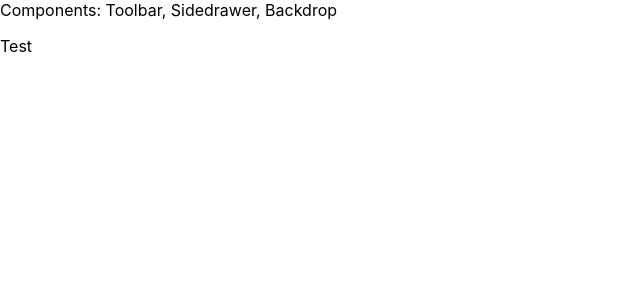
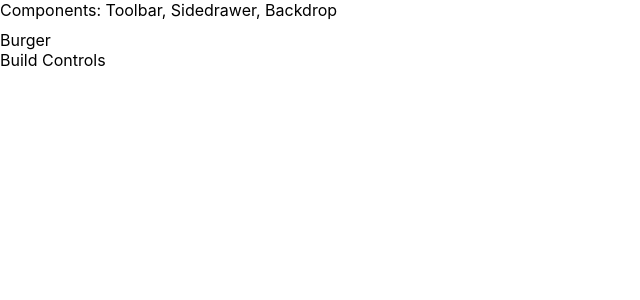
Before and after one commit to yusufcodes/react-burgerbuilder, a React (Create React App) app: page / in a window 1280 px wide. Shown: the top 300 px of the page, without its empty margins (0-640 px from the left). Built offline with nearby package versions, Linux system fonts and the light colour scheme.

Commit message:
Created BurgerBuilder component

```diff
--- a/src/App.js
+++ b/src/App.js
@@ -1,5 +1,6 @@
 import React, { Component } from 'react';
 import Layout from './components/Layout/Layout';
+import BurgerBuilder from './containers/BurgerBuilder/BurgerBuilder';
 import './App.css';
 
 class App extends Component {
@@ -7,7 +8,7 @@
     return (
       <div>
         <Layout>
-          <p>Test</p>
+          <BurgerBuilder />
         </Layout>
       </div>
     );
--- a/src/components/Layout/Layout.js
+++ b/src/components/Layout/Layout.js
@@ -1,10 +1,11 @@
 import React from 'react';
+import classes from './Layout.module.css';
 
 const layout = (props) => {
     return (
         <React.Fragment>
             <div>Components: Toolbar, Sidedrawer, Backdrop</div>
-            <main>
+            <main className={classes.Content}>
                 {props.children}
             </main>
         </React.Fragment>
--- /dev/null
+++ b/src/components/Layout/Layout.module.css
@@ -0,0 +1,3 @@
+.Content {
+    margin-top: 10px;
+}
--- /dev/null
+++ b/src/containers/BurgerBuilder/BurgerBuilder.js
@@ -0,0 +1,14 @@
+import React, { Component } from 'react';
+
+class BurgerBuilder extends Component {
+    render() {
+        return (
+            <React.Fragment>
+                <div>Burger</div>
+                <div>Build Controls</div>
+            </React.Fragment>
+        )
+    }
+}
+
+export default BurgerBuilder;
```
Also changed, not shown: 2 other files (tests, documents, lock files or other folders).
